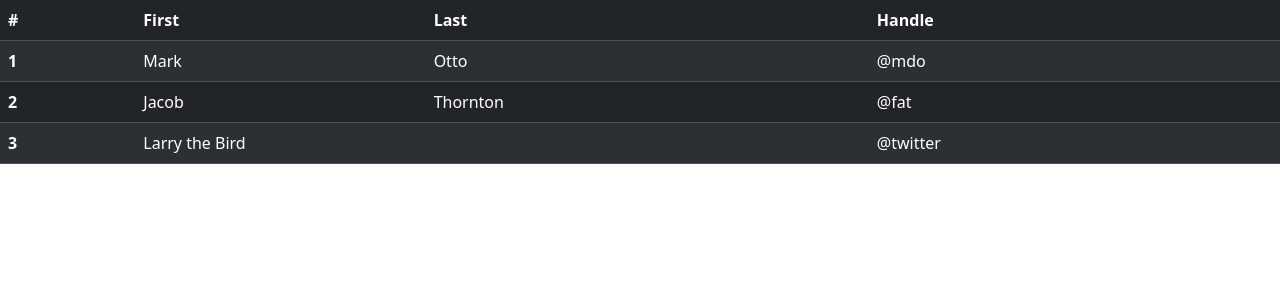
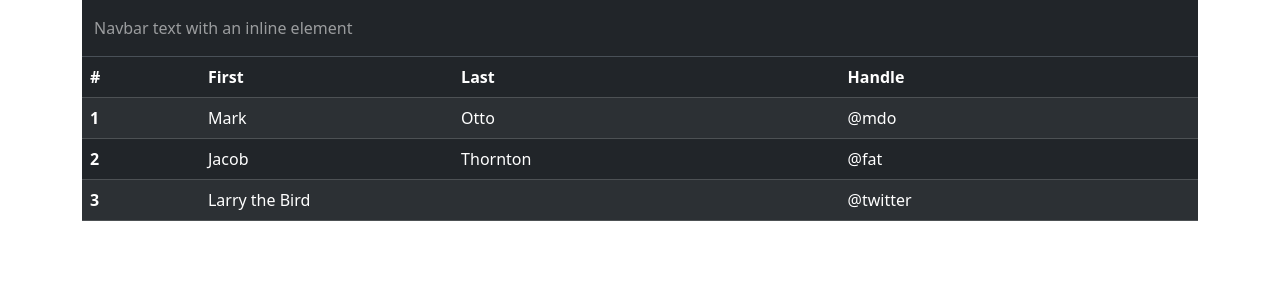
Before and after one commit to JEVizcaya/tiendamvc, a PHP site: page /app/views/customer/home.php in a window 1280 px wide. Shown: the top 300 px of the page. Run offline with PHP 8.4, Linux system fonts and the light colour scheme.

Commit message:
haciendo vista home de customer

```diff
--- a/app/views/customer/home.php
+++ b/app/views/customer/home.php
@@ -1,12 +1,26 @@
 <!DOCTYPE html>
 <html lang="en">
+
 <head>
     <meta charset="UTF-8">
     <meta name="viewport" content="width=device-width, initial-scale=1.0">
     <title>Customer</title>
-    <link href="https://cdn.jsdelivr.net/npm/bootstrap@5.3.3/dist/css/bootstrap.min.css" rel="stylesheet" integrity="sha384-QWTKZyjpPEjISv5WaRU9OFeRpok6YctnYmDr5pNlyT2bRjXh0JMhjY6hW+ALEwIH" crossorigin="anonymous">
+    <link href="https://cdn.jsdelivr.net/npm/bootstrap@5.3.3/dist/css/bootstrap.min.css" rel="stylesheet"
+        integrity="sha384-QWTKZyjpPEjISv5WaRU9OFeRpok6YctnYmDr5pNlyT2bRjXh0JMhjY6hW+ALEwIH" crossorigin="anonymous">
 </head>
+
 <body>
+
+    <div class="container">
+        <nav class="navbar bg-dark border-bottom border-body" data-bs-theme="dark">
+
+  <div class="container-fluid">
+    <span class="navbar-text">
+      Navbar text with an inline element
+    </span>
+  </div>
+
+        </nav>
         <table class="table table-dark table-striped">
             <thead>
                 <tr>
@@ -36,5 +50,8 @@
                 </tr>
             </tbody>
         </table>
+    </div>
+
 </body>
+
 </html>
```
Lines whose indentation alone changed are shown as unchanged.
